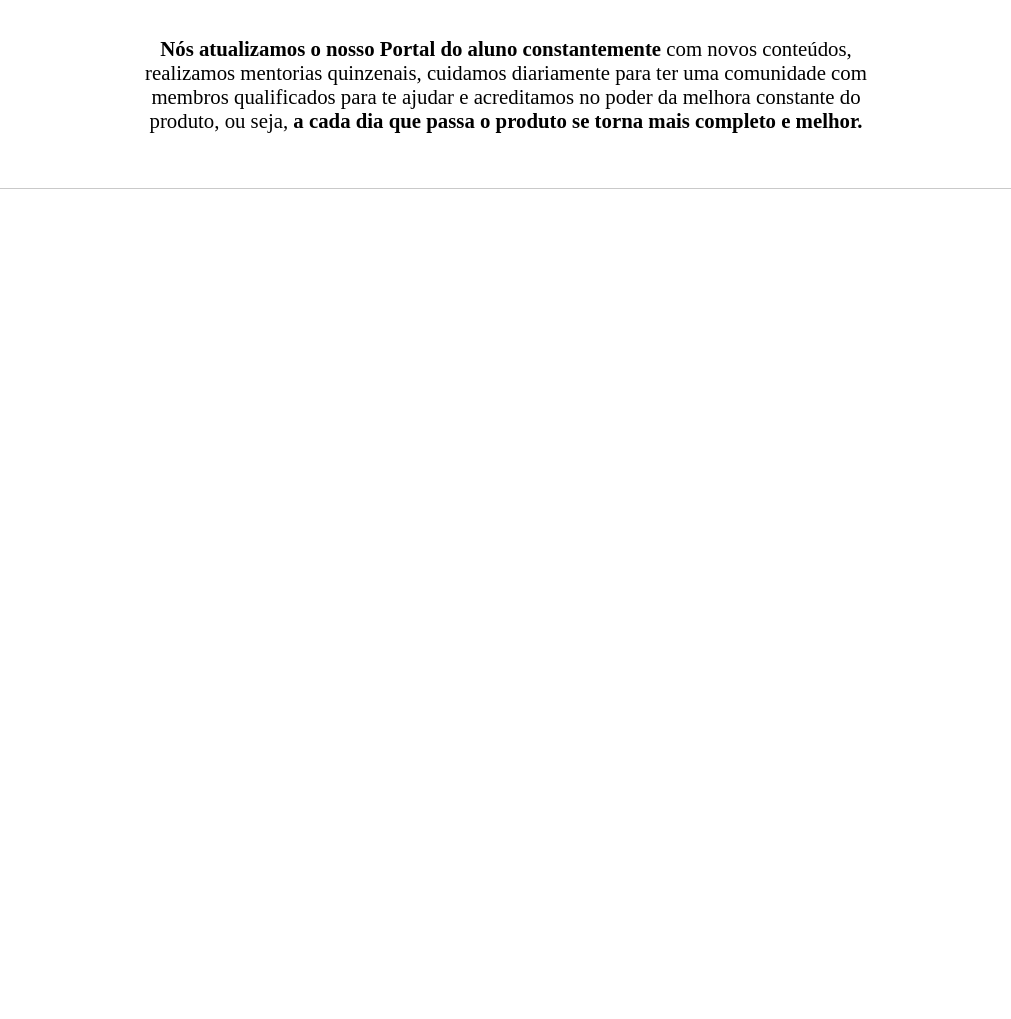
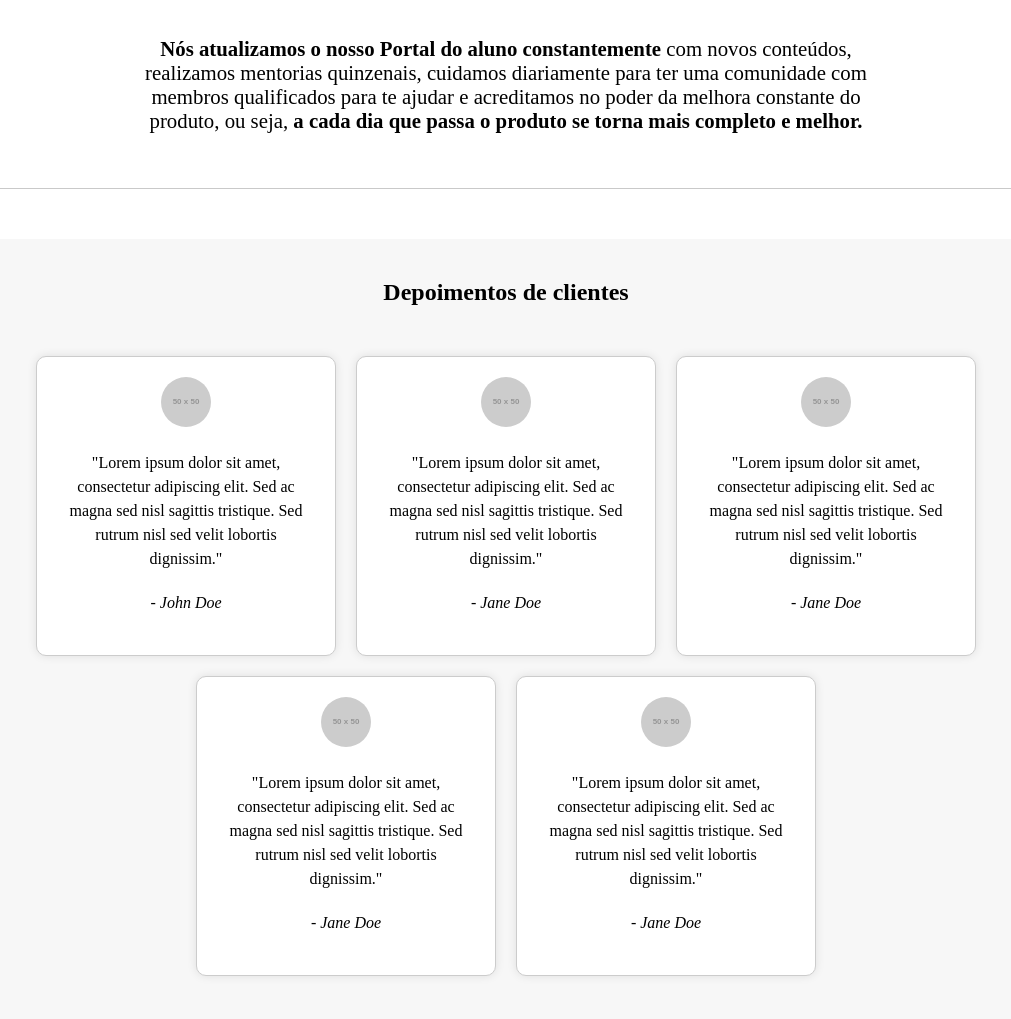
Before and after one commit to Vicente0502/projeto, a plain HTML site: page index.html in a window 1280 px wide. Shown: the part 5498-6517 px from the top of the page, without its empty margins (134-1145 px from the left). Before the commit the page ends 5753 px from the top, so only its background shows below. Drawn offline with Linux system fonts and the light colour scheme; placeholder pictures from the web are drawn by us.

Commit message:
add depoimentos
Adicionando depoimentos e estilizando com css

```diff
--- a/css/style.css
+++ b/css/style.css
@@ -407,7 +407,7 @@ nav{
 .cards-container-servicos > h3{
     position: relative;
     left: 30px;
-    height: 5vh;
+    height: 7vh;
     width: auto;
     display: inline-flex;
 }
@@ -555,3 +555,41 @@ nav{
     width: 75%;
     margin-top: 20px;
 }
+
+.depoimento-section {
+    background-color: #f7f7f7;
+    padding: 40px 20px;
+    text-align: center;
+  }
+
+  .depoimento-container {
+    display: flex;
+    flex-wrap: wrap;
+    justify-content: center;
+    margin-top: 40px;
+  }
+
+  .depoimento {
+    background-color: #fff;
+    border: 1px solid #ccc;
+    border-radius: 10px;
+    box-shadow: 0 0 10px rgba(0, 0, 0, 0.1);
+    margin: 10px;
+    padding: 20px;
+    width: 300px;
+  }
+
+  .depoimento img {
+    border-radius: 50%;
+    margin-bottom: 20px;
+  }
+
+  .depoimento p {
+    font-size: 16px;
+    line-height: 1.5;
+    margin-bottom: 20px;
+  }
+
+  .client-name {
+    font-style: italic;
+  }
--- a/index.html
+++ b/index.html
@@ -224,6 +224,37 @@
 
                 <p><b>Nós atualizamos o nosso Portal do aluno constantemente</b> com novos conteúdos, realizamos mentorias quinzenais, cuidamos diariamente para ter uma comunidade com membros qualificados para te ajudar e acreditamos no poder da melhora constante do produto, ou seja, <b>a cada dia que passa o produto se torna mais completo e melhor.</b></p>
             </div>
+
+            <div class="depoimento-section">
+                <h2>Depoimentos de clientes</h2>
+                <div class="depoimento-container">
+                  <div class="depoimento">
+                    <img src="https://via.placeholder.com/50" alt="Imagem do cliente">
+                    <p>"Lorem ipsum dolor sit amet, consectetur adipiscing elit. Sed ac magna sed nisl sagittis tristique. Sed rutrum nisl sed velit lobortis dignissim."</p>
+                    <p class="client-name">- John Doe</p>
+                  </div>
+                  <div class="depoimento">
+                    <img src="https://via.placeholder.com/50" alt="Imagem do cliente">
+                    <p>"Lorem ipsum dolor sit amet, consectetur adipiscing elit. Sed ac magna sed nisl sagittis tristique. Sed rutrum nisl sed velit lobortis dignissim."</p>
+                    <p class="client-name">- Jane Doe</p>
+                  </div>
+                  <div class="depoimento">
+                    <img src="https://via.placeholder.com/50" alt="Imagem do cliente">
+                    <p>"Lorem ipsum dolor sit amet, consectetur adipiscing elit. Sed ac magna sed nisl sagittis tristique. Sed rutrum nisl sed velit lobortis dignissim."</p>
+                    <p class="client-name">- Jane Doe</p>
+                  </div>
+                  <div class="depoimento">
+                    <img src="https://via.placeholder.com/50" alt="Imagem do cliente">
+                    <p>"Lorem ipsum dolor sit amet, consectetur adipiscing elit. Sed ac magna sed nisl sagittis tristique. Sed rutrum nisl sed velit lobortis dignissim."</p>
+                    <p class="client-name">- Jane Doe</p>
+                  </div>
+                  <div class="depoimento">
+                    <img src="https://via.placeholder.com/50" alt="Imagem do cliente">
+                    <p>"Lorem ipsum dolor sit amet, consectetur adipiscing elit. Sed ac magna sed nisl sagittis tristique. Sed rutrum nisl sed velit lobortis dignissim."</p>
+                    <p class="client-name">- Jane Doe</p>
+                  </div>
+                </div>
+            </div>
         </main>
 </body>
 </html>
```
